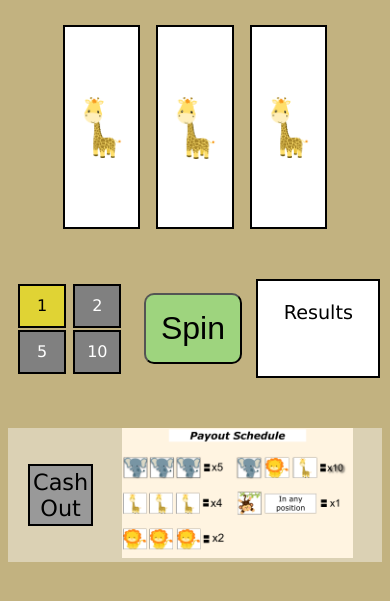
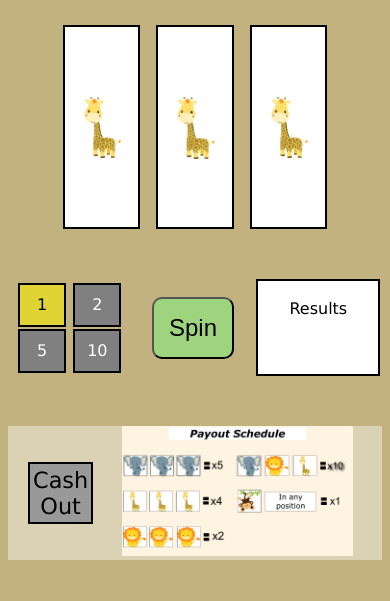
Before and after one commit to andiflames/safari_slot_machine, a plain HTML site: page index.html in a window 390 px wide. Shown: the part 155-756 px from the top of the page. Drawn offline with Linux system fonts and the light colour scheme.

Commit message:
Update styles on tablet and mobile devices

```diff
--- a/css/ssm_styles.css
+++ b/css/ssm_styles.css
@@ -48,6 +48,7 @@ body {
     width: 75%;
     background-color: #C2B280;
 }
+
 .spinner {
     width: 32%;
     display: inline-block;
@@ -108,7 +109,7 @@ body {
     background-color: #fff;
     border: 2px solid #000;
     height: 75px;
-    padding-top: 20px;
+    padding-top: 18px;
     font-size: 1.2em;
 }
 
@@ -143,13 +144,13 @@ body {
 #cashOutModal {
     display: none;
     position: absolute;
-    top: 20%;
+    top: 17%;
     left: 12%;
     width: 75%;
     text-align: center;
     color: #fff;
     font-size: 3em;
-    background-color: rgba(0, 0, 0, 0.5);
+    background-color: rgba(0, 0, 0, 0.8);
     text-shadow: 2.5px 3px #000;
 }
 
@@ -190,7 +191,12 @@ body {
     }
 
     #spin button {
-        font-size: 2em;
+        font-size: 1.5em;
+    }
+
+    #results {
+        font-size: 1em;
+        margin-left: 5px;
     }
 
     #cashOut {
```
